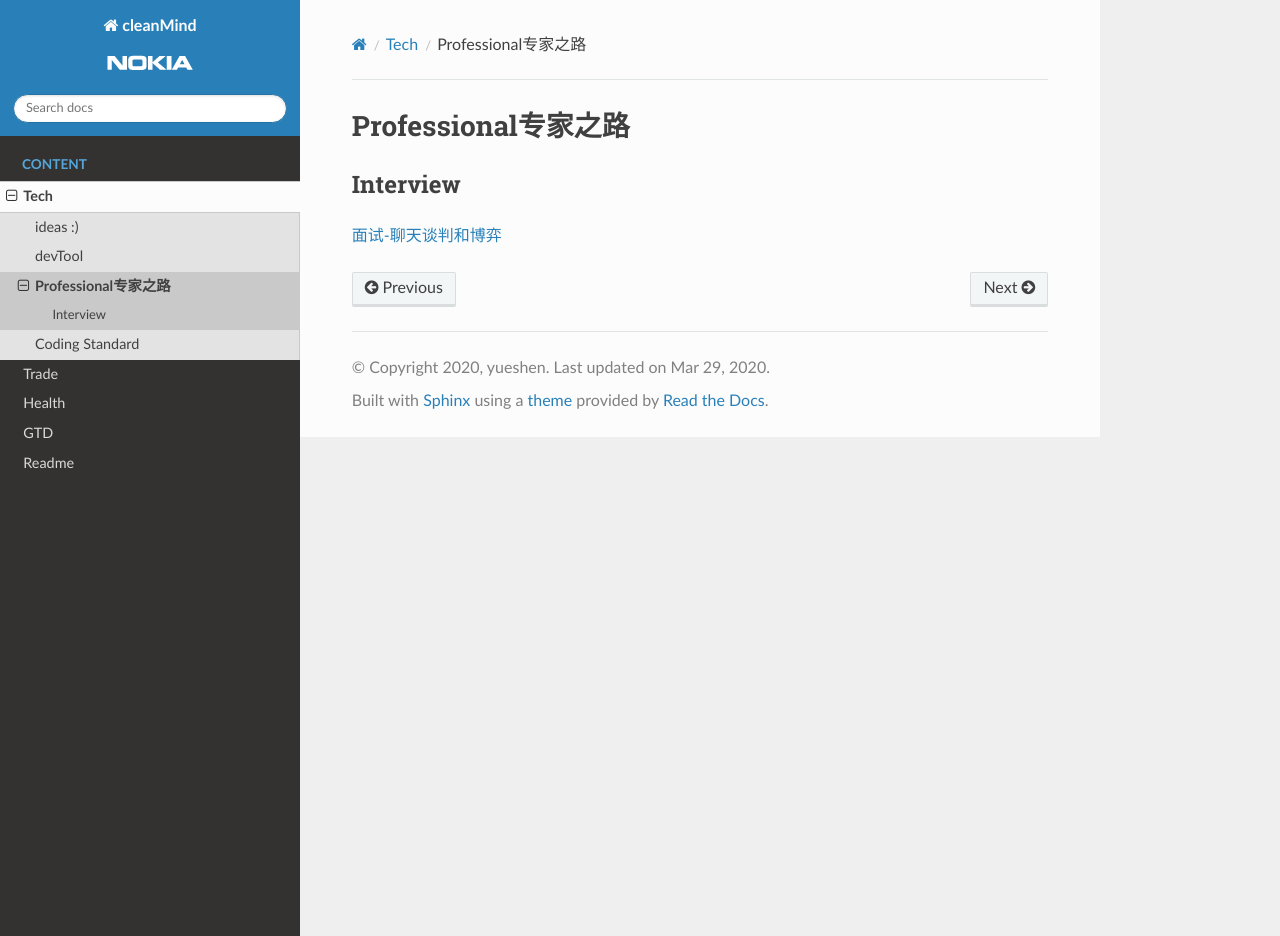
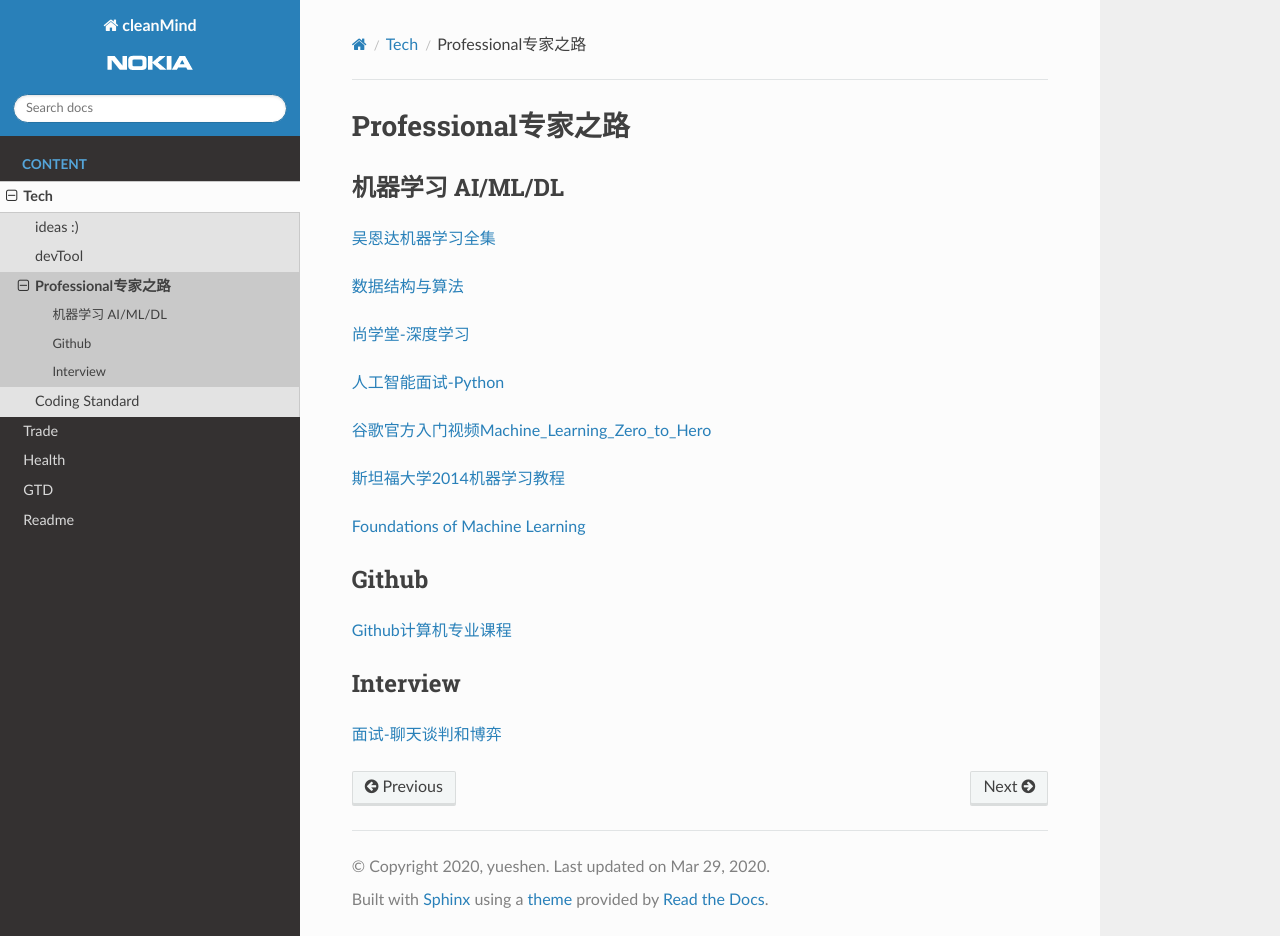
Before and after one commit to alphajayGithub/alphajayGithub.github.io, a Sphinx documentation site: the page built from docs/source/Tech/being_professional.rst, in a window 1280 px wide and 936 px high. Built offline with Sphinx 7.4.7 and the Read the Docs theme 2.0.0, drawn with Linux system fonts in a browser that asks for light colours.

```diff
--- a/docs/source/GTD/gtd_todo.rst
+++ b/docs/source/GTD/gtd_todo.rst
@@ -111,6 +114,7 @@
 
 
 Link:
+`GetThingDone，一套最系统、最全面的时间管理方法 <https://www.jianshu.com/p/cfc85e11028d>`_
 `GTD with Todoist <https://get.todoist.help/hc/en-us/articles/203799792-Getting-Things-Done-GTD-with-Todoist>`_
 `用更现代的方式做任务管理 <https://sspai.com/post/39996>`_
 `视频讲解: todoist使用 <https://www.bilibili.com/video/av70161321/>`_
--- a/docs/source/Tech/being_professional.rst
+++ b/docs/source/Tech/being_professional.rst
@@ -1,6 +1,41 @@
 ========================================
 Professional专家之路
 ========================================
+
+机器学习 AI/ML/DL
+-----------------
+
+吴恩达机器学习全集_
+
+数据结构与算法_
+
+尚学堂-深度学习_
+
+人工智能面试-Python_
+
+谷歌官方入门视频Machine_Learning_Zero_to_Hero_
+
+斯坦福大学2014机器学习教程_
+
+.. _吴恩达机器学习全集: https://www.bilibili.com/video/av57253651/
+
+.. _数据结构与算法: https://www.bilibili.com/video/av77500610/
+
+.. _尚学堂-深度学习:  https://www.bilibili.com/video/av79119672/
+
+.. _人工智能面试-Python: https://www.bilibili.com/video/av43951762/
+
+.. _谷歌官方入门视频Machine_Learning_Zero_to_Hero: https://www.bilibili.com/video/av53228490/
+
+.. _斯坦福大学2014机器学习教程: http://www.ai-start.com/ml2014/
+
+`Foundations of Machine Learning <https://link.zhihu.com/?target=https%3A//cs.nyu.edu/~mohri/mlbook/>`_
+
+
+Github
+---------
+`Github计算机专业课程 <https://zhuanlan.zhihu.com/p/113820077>`_
+
 
 Interview
 ---------
--- a/docs/source/Tech/coding_tools.rst
+++ b/docs/source/Tech/coding_tools.rst
@@ -4,8 +4,8 @@
 
 Geek
 ---------
-`Git使用 <https://mubu.com/doc/2x1FI8mFr1>`_
-
 `PlangUML <https://plantuml.com/zh/sitemap>`_
 
+`Git Use <https://mubu.com/doc/2x1FI8mFr1>`_
+
 `VSCode   <https://code.visualstudio.com/>`_
```
Also changed, not shown: other parts of docs/source/GTD/gtd_todo.rst (+3 -0 lines), docs/source/GTD/gtd_kiss.rst (+28 -2 lines), docs/source/Trade/quant/trade_quantLink.rst (+0 -32 lines), docs/source/GTD/pic/200328_GTD.jpg (added), docs/source/GTD/pic/200329_learningTheory.jpg (added), docs/source/GTD/pic/200329_学习力.jpg (added), docs/source/GTD/resource/200328_LearningTheory.png (added), 1 other file.
